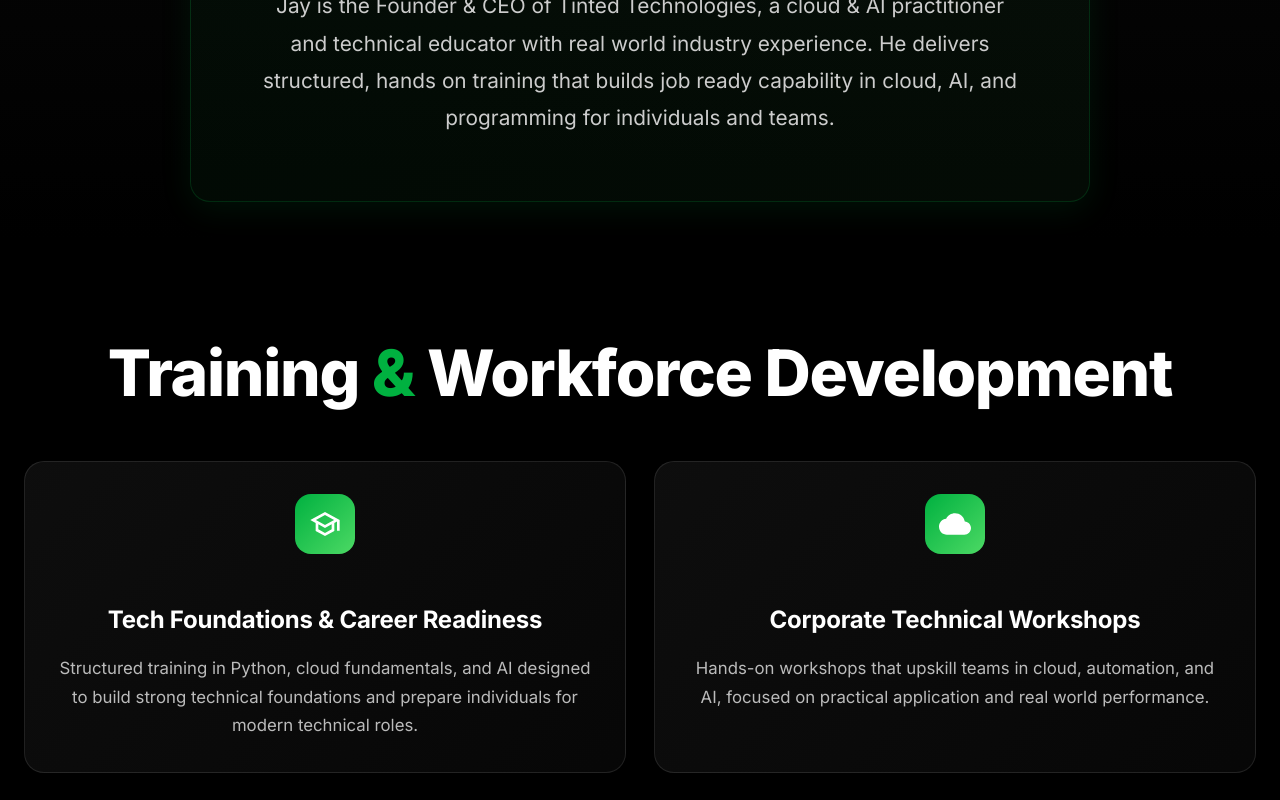
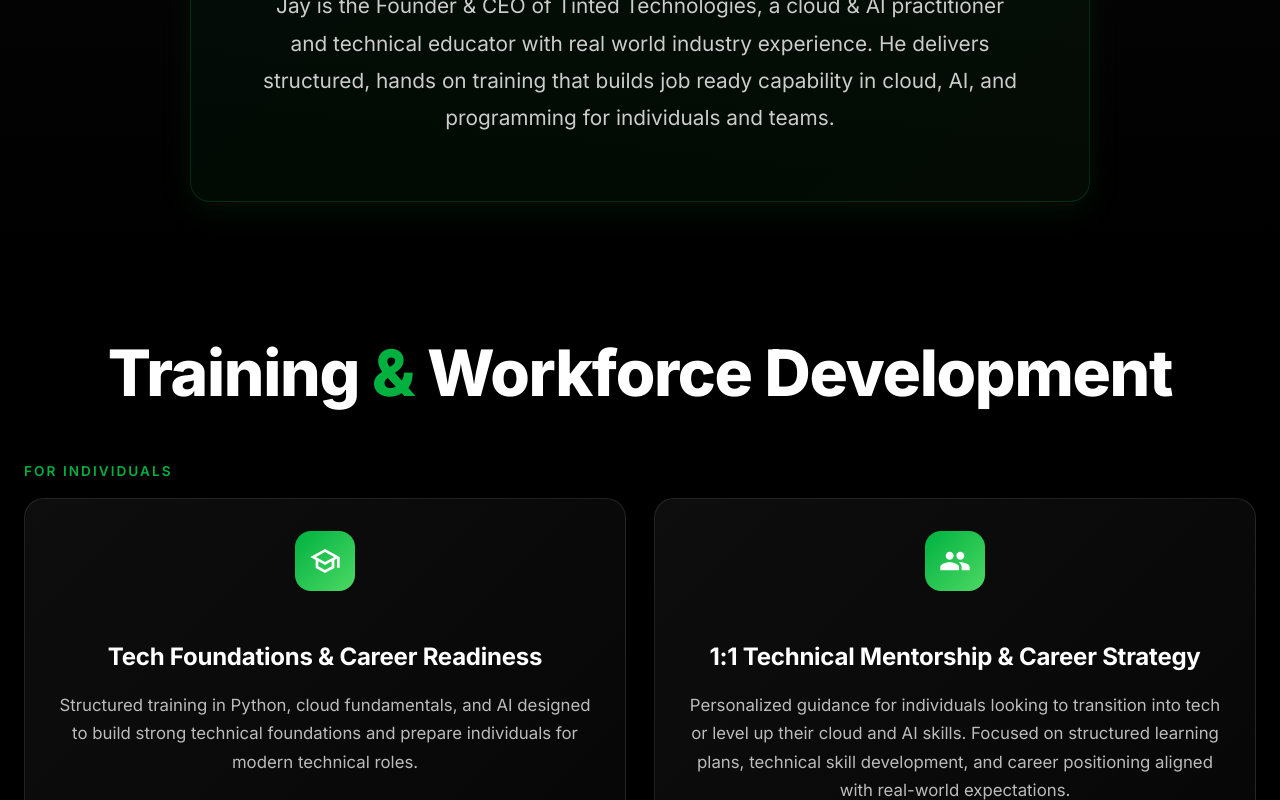
Before and after one commit to tintedtechnologies/tintedtechnologies.github.io, a React (Vite) app: page / in a window 1280 px wide. Shown: the part 2000-2800 px from the top of the page. Built offline with nearby package versions, Linux system fonts and the light colour scheme.

Commit message:
Adding new sections

```diff
--- a/src/components/Navigation.jsx
+++ b/src/components/Navigation.jsx
@@ -111,6 +111,13 @@ const Navigation = () => {
               Services
             </a>
             <a
+              href="#why-us"
+              onClick={(e) => handleAnchorClick(e, 'why-us')}
+              className={styles.navLink}
+            >
+              Why Us
+            </a>
+            <a
               href="#contact"
               onClick={(e) => handleAnchorClick(e, 'contact')}
               className={styles.navLink}
--- a/src/pages/Home.jsx
+++ b/src/pages/Home.jsx
@@ -84,7 +84,7 @@ ${formData.message}`;
             lineHeight: '1.5',
             fontWeight: '400'
           }}>
-            Build Job Ready Cloud & AI Skills
+            Develop Job-Ready Talent. Strengthen Technical Teams.
           </p>
           <a
             href="#contact"
@@ -165,7 +165,7 @@ ${formData.message}`;
             fontWeight: '400',
             textAlign: 'center'
           }}>
-            We develop practical, job ready cloud, AI, and programming skills for individuals and teams.
+            We develop practical, job-ready cloud, AI, and programming skills for individuals and teams.
           </p>
         </div>
       </section>
@@ -269,12 +269,23 @@ ${formData.message}`;
             </h2>
           </div>
 
-          {/* Services Grid */}
-          <div style={{
-            display: 'grid',
-            gridTemplateColumns: 'repeat(auto-fit, minmax(min(100%, 450px), 1fr))',
-            gap: '1.75rem'
-          }}>
+          {/* For Individuals */}
+          <div style={{ marginBottom: '2.5rem' }}>
+            <p style={{
+              fontSize: '0.85rem',
+              fontWeight: '600',
+              textTransform: 'uppercase',
+              letterSpacing: '0.15em',
+              color: '#00B140',
+              marginBottom: '1rem'
+            }}>
+              For Individuals
+            </p>
+            <div style={{
+              display: 'grid',
+              gridTemplateColumns: 'repeat(auto-fit, minmax(min(100%, 450px), 1fr))',
+              gap: '1.75rem'
+            }}>
             {/* Service Card 1 */}
             <div style={{
               background: 'linear-gradient(135deg, rgba(17, 17, 17, 0.8) 0%, rgba(17, 17, 17, 0.4) 100%)',
@@ -334,6 +345,84 @@ ${formData.message}`;
               </p>
             </div>
 
+            {/* Service Card - 1:1 Mentorship */}
+            <div style={{
+              background: 'linear-gradient(135deg, rgba(17, 17, 17, 0.8) 0%, rgba(17, 17, 17, 0.4) 100%)',
+              backdropFilter: 'blur(10px)',
+              border: '1px solid rgba(255, 255, 255, 0.1)',
+              borderRadius: '20px',
+              padding: '2rem',
+              transition: 'all 0.4s ease',
+              position: 'relative',
+              overflow: 'hidden',
+              display: 'flex',
+              flexDirection: 'column',
+              alignItems: 'center',
+              textAlign: 'center'
+            }}
+              onMouseEnter={(e) => {
+                e.currentTarget.style.transform = 'translateY(-8px)';
+                e.currentTarget.style.borderColor = 'rgba(0, 177, 64, 0.6)';
+                e.currentTarget.style.boxShadow = '0 12px 40px rgba(0, 177, 64, 0.2)';
+              }}
+              onMouseLeave={(e) => {
+                e.currentTarget.style.transform = 'translateY(0)';
+                e.currentTarget.style.borderColor = 'rgba(255, 255, 255, 0.1)';
+                e.currentTarget.style.boxShadow = 'none';
+              }}
+            >
+              <div style={{
+                width: '60px',
+                height: '60px',
+                borderRadius: '16px',
+                background: 'linear-gradient(135deg, #00B140 0%, #4CD964 100%)',
+                display: 'flex',
+                alignItems: 'center',
+                justifyContent: 'center',
+                marginBottom: '1.5rem'
+              }}>
+                <svg width="32" height="32" viewBox="0 0 24 24" fill="none" xmlns="http://www.w3.org/2000/svg">
+                  <path d="M16 11c1.66 0 2.99-1.34 2.99-3S17.66 5 16 5c-1.66 0-3 1.34-3 3s1.34 3 3 3zm-8 0c1.66 0 2.99-1.34 2.99-3S9.66 5 8 5C6.34 5 5 6.34 5 8s1.34 3 3 3zm0 2c-2.33 0-7 1.17-7 3.5V19h14v-2.5c0-2.33-4.67-3.5-7-3.5zm8 0c-.29 0-.62.02-.97.05 1.16.84 1.97 1.97 1.97 3.45V19h6v-2.5c0-2.33-4.67-3.5-7-3.5z" fill="#ffffff"/>
+                </svg>
+              </div>
+              <h3 style={{
+                fontSize: '1.5rem',
+                fontWeight: '700',
+                marginBottom: '1rem',
+                color: '#ffffff',
+                letterSpacing: '-0.01em'
+              }}>
+                1:1 Technical Mentorship & Career Strategy
+              </h3>
+              <p style={{
+                fontSize: '1.05rem',
+                color: '#bbbbbb',
+                lineHeight: '1.7',
+                margin: 0
+              }}>
+                Personalized guidance for individuals looking to transition into tech or level up their cloud and AI skills. Focused on structured learning plans, technical skill development, and career positioning aligned with real-world expectations.
+              </p>
+            </div>
+            </div>
+          </div>
+
+          {/* For Organizations */}
+          <div>
+            <p style={{
+              fontSize: '0.85rem',
+              fontWeight: '600',
+              textTransform: 'uppercase',
+              letterSpacing: '0.15em',
+              color: '#00B140',
+              marginBottom: '1rem'
+            }}>
+              For Organizations
+            </p>
+            <div style={{
+              display: 'grid',
+              gridTemplateColumns: 'repeat(auto-fit, minmax(min(100%, 450px), 1fr))',
+              gap: '1.75rem'
+            }}>
             {/* Service Card 2 */}
             <div style={{
               background: 'linear-gradient(135deg, rgba(17, 17, 17, 0.8) 0%, rgba(17, 17, 17, 0.4) 100%)',
@@ -512,6 +601,136 @@ ${formData.message}`;
                 Focused training programs that build operational capability in modern cloud environments and automation practices.
               </p>
             </div>
+
+            {/* Service Card 5 */}
+            <div style={{
+              background: 'linear-gradient(135deg, rgba(17, 17, 17, 0.8) 0%, rgba(17, 17, 17, 0.4) 100%)',
+              backdropFilter: 'blur(10px)',
+              border: '1px solid rgba(255, 255, 255, 0.1)',
+              borderRadius: '20px',
+              padding: '2rem',
+              transition: 'all 0.4s ease',
+              position: 'relative',
+              overflow: 'hidden',
+              display: 'flex',
+              flexDirection: 'column',
+              alignItems: 'center',
+              textAlign: 'center'
+            }}
+              onMouseEnter={(e) => {
+                e.currentTarget.style.transform = 'translateY(-8px)';
+                e.currentTarget.style.borderColor = 'rgba(76, 217, 100, 0.6)';
+                e.currentTarget.style.boxShadow = '0 12px 40px rgba(76, 217, 100, 0.2)';
+              }}
+              onMouseLeave={(e) => {
+                e.currentTarget.style.transform = 'translateY(0)';
+                e.currentTarget.style.borderColor = 'rgba(255, 255, 255, 0.1)';
+                e.currentTarget.style.boxShadow = 'none';
+              }}
+            >
+              <div style={{
+                width: '60px',
+                height: '60px',
+                borderRadius: '16px',
+                background: 'linear-gradient(135deg, #4CD964 0%, #00B140 100%)',
+                display: 'flex',
+                alignItems: 'center',
+                justifyContent: 'center',
+                marginBottom: '1.5rem'
+              }}>
+                <svg width="32" height="32" viewBox="0 0 24 24" fill="none" xmlns="http://www.w3.org/2000/svg">
+                  <path d="M19 3H5c-1.1 0-2 .9-2 2v14c0 1.1.9 2 2 2h14c1.1 0 2-.9 2-2V5c0-1.1-.9-2-2-2zm0 16H5V5h14v14zM7 10h2v7H7zm4-3h2v10h-2zm4 6h2v4h-2z" fill="#ffffff"/>
+                </svg>
+              </div>
+              <h3 style={{
+                fontSize: '1.5rem',
+                fontWeight: '700',
+                marginBottom: '1rem',
+                color: '#ffffff',
+                letterSpacing: '-0.01em'
+              }}>
+                Technical Advisory & Strategy Consulting
+              </h3>
+              <p style={{
+                fontSize: '1.05rem',
+                color: '#bbbbbb',
+                lineHeight: '1.7',
+                margin: 0
+              }}>
+                Strategic guidance that helps organizations align cloud and AI initiatives with business goals, define roadmaps, and make informed technology decisions without chasing trends.
+              </p>
+            </div>
+            </div>
+          </div>
+        </div>
+      </section>
+
+      {/* Why Tinted Technologies Section */}
+      <section id="why-us" style={{
+        padding: '5rem 1.5rem',
+        background: '#000000'
+      }}>
+        <div style={{
+          maxWidth: '900px',
+          width: '100%',
+          margin: '0 auto'
+        }}>
+          <h2 style={{
+            fontSize: 'clamp(2rem, 5vw, 3rem)',
+            fontWeight: '800',
+            marginBottom: '2.5rem',
+            color: '#ffffff',
+            letterSpacing: '-0.02em',
+            textAlign: 'center'
+          }}>
+            Why <span style={{ color: '#00B140' }}>Tinted Technologies</span>
+          </h2>
+          <div style={{
+            display: 'flex',
+            flexDirection: 'column',
+            gap: '1.25rem'
+          }}>
+            {[
+              'Real-world practitioner-led instruction',
+              'Structured engagements with defined outcomes',
+              'Business-aligned cloud & AI strategy and enablement',
+              'Practical training — not theory',
+              'Clear scope, documentation, and delivery'
+            ].map((item, index) => (
+              <div key={index} style={{
+                display: 'flex',
+                alignItems: 'center',
+                gap: '1rem',
+                padding: '1.25rem 1.5rem',
+                background: 'linear-gradient(135deg, rgba(17, 17, 17, 0.8) 0%, rgba(17, 17, 17, 0.4) 100%)',
+                border: '1px solid rgba(255, 255, 255, 0.1)',
+                borderRadius: '14px',
+                backdropFilter: 'blur(10px)'
+              }}>
+                <div style={{
+                  width: '28px',
+                  height: '28px',
+                  minWidth: '28px',
+                  borderRadius: '50%',
+                  background: 'linear-gradient(135deg, #00B140 0%, #4CD964 100%)',
+                  display: 'flex',
+                  alignItems: 'center',
+                  justifyContent: 'center'
+                }}>
+                  <svg width="14" height="14" viewBox="0 0 24 24" fill="none" xmlns="http://www.w3.org/2000/svg">
+                    <path d="M9 16.17L4.83 12l-1.42 1.41L9 19 21 7l-1.41-1.41L9 16.17z" fill="#ffffff"/>
+                  </svg>
+                </div>
+                <p style={{
+                  fontSize: '1.1rem',
+                  color: '#ffffff',
+                  margin: 0,
+                  fontWeight: '500'
+                }}>
+                  {item}
+                </p>
+              </div>
+            ))}
           </div>
         </div>
       </section>
@@ -542,9 +761,10 @@ ${formData.message}`;
               marginBottom: '1.5rem',
               color: '#ffffff',
               textAlign: 'center',
-              letterSpacing: '-0.02em'
+              letterSpacing: '-0.02em',
+              whiteSpace: 'nowrap'
             }}>
-              Build <span style={{ color: '#00B140' }}>Your</span> Team&apos;s Cloud <span style={{ color: '#00B140' }}>&</span> AI <span style={{ color: '#00B140' }}>Capability</span>
+              Let&apos;s <span style={{ color: '#00B140' }}>Build</span> Your <span style={{ color: '#00B140' }}>Capability</span>
             </h2>
 
             <p style={{
```
